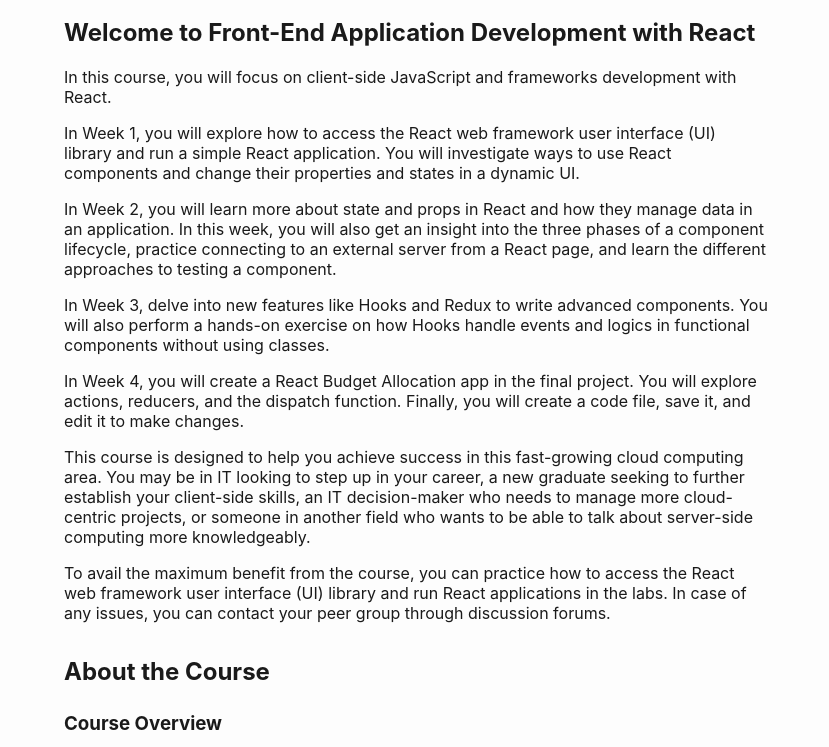
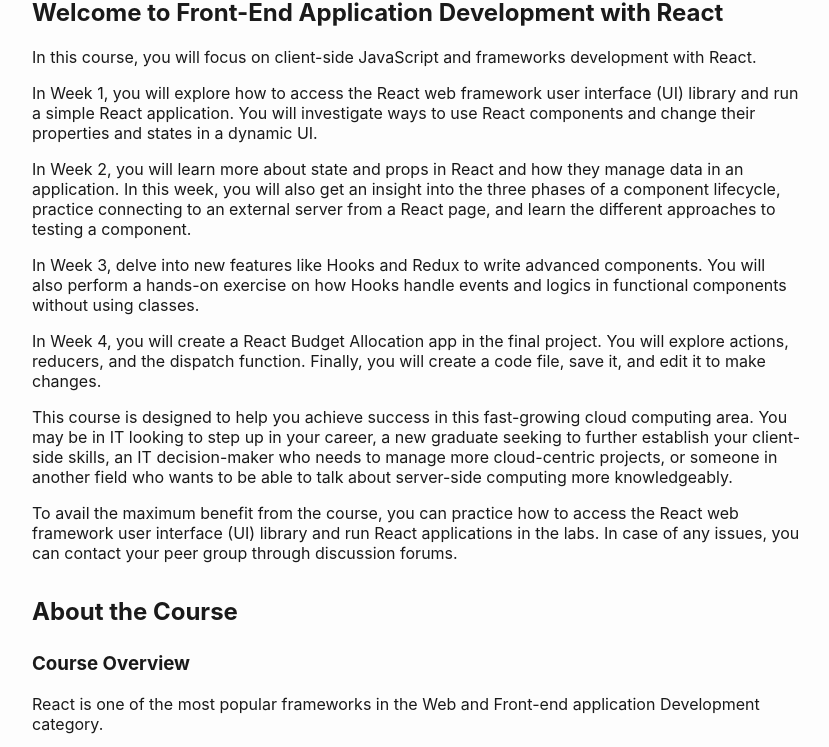
Before and after one commit to bbauska/CAD0210en, a plain HTML site: page index.html in a window 1280 px wide. Shown: the part 430-1177 px from the top of the page, without its empty margins (224-1053 px from the left). Drawn offline with Linux system fonts and the light colour scheme.

Commit message:
Update styles.css

```diff
--- a/css/styles.css
+++ b/css/styles.css
@@ -15,7 +15,7 @@ html {
 body {
   margin: 0 auto;
   font-family: Bahnschrift, Inter, Helvetic, sans-serif;
-  max-width: 44em;  /* 36em; */
+  max-width: 48em;  /* 36em; */
   padding-left: 50px;
   padding-right: 50px;
   padding-top: 50px;
```
